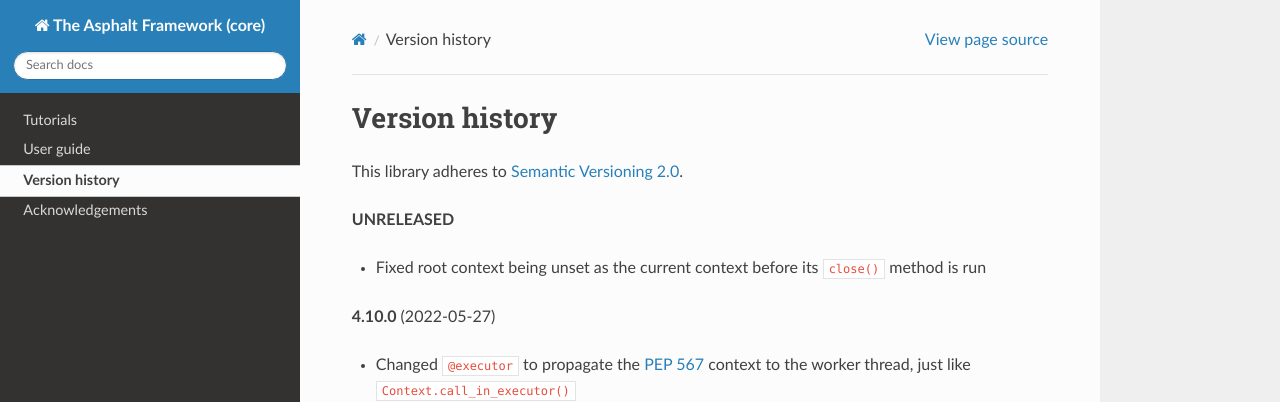
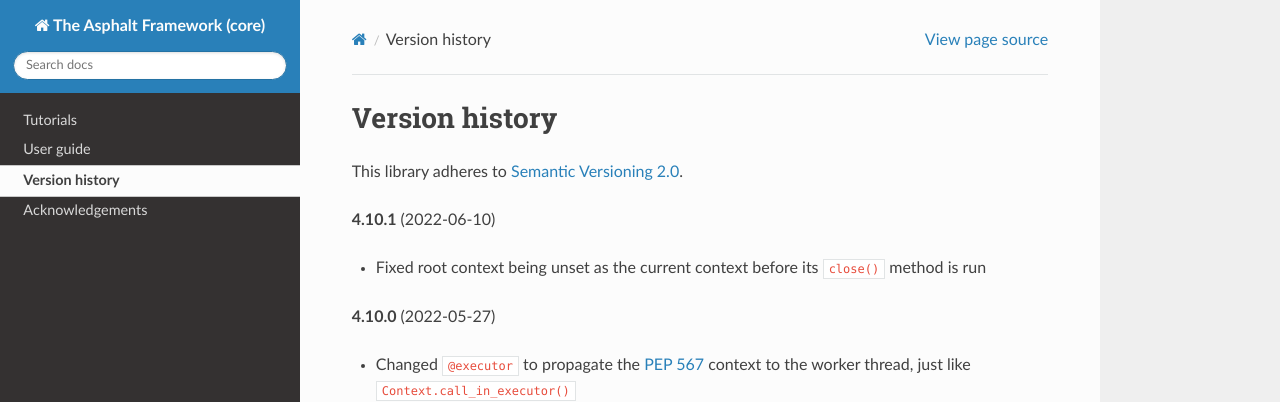
Before and after one commit to asphalt-framework/asphalt, a Sphinx documentation site: the page built from docs/versionhistory.rst, in a window 1280 px wide and 900 px high. Shown: the top 402 px of the window. Built offline with Sphinx 7.4.7 and the Read the Docs theme 2.0.0, drawn with Linux system fonts in a browser that asks for light colours; the version number could not be read and is left out.

Commit message:
Bumped up the version

```diff
--- a/docs/versionhistory.rst
+++ b/docs/versionhistory.rst
@@ -3,7 +3,7 @@
 
 This library adheres to `Semantic Versioning 2.0 <http://semver.org/>`_.
 
-**UNRELEASED**
+**4.10.1** (2022-06-10)
 
 - Fixed root context being unset as the current context before its ``close()`` method is
   run
```
